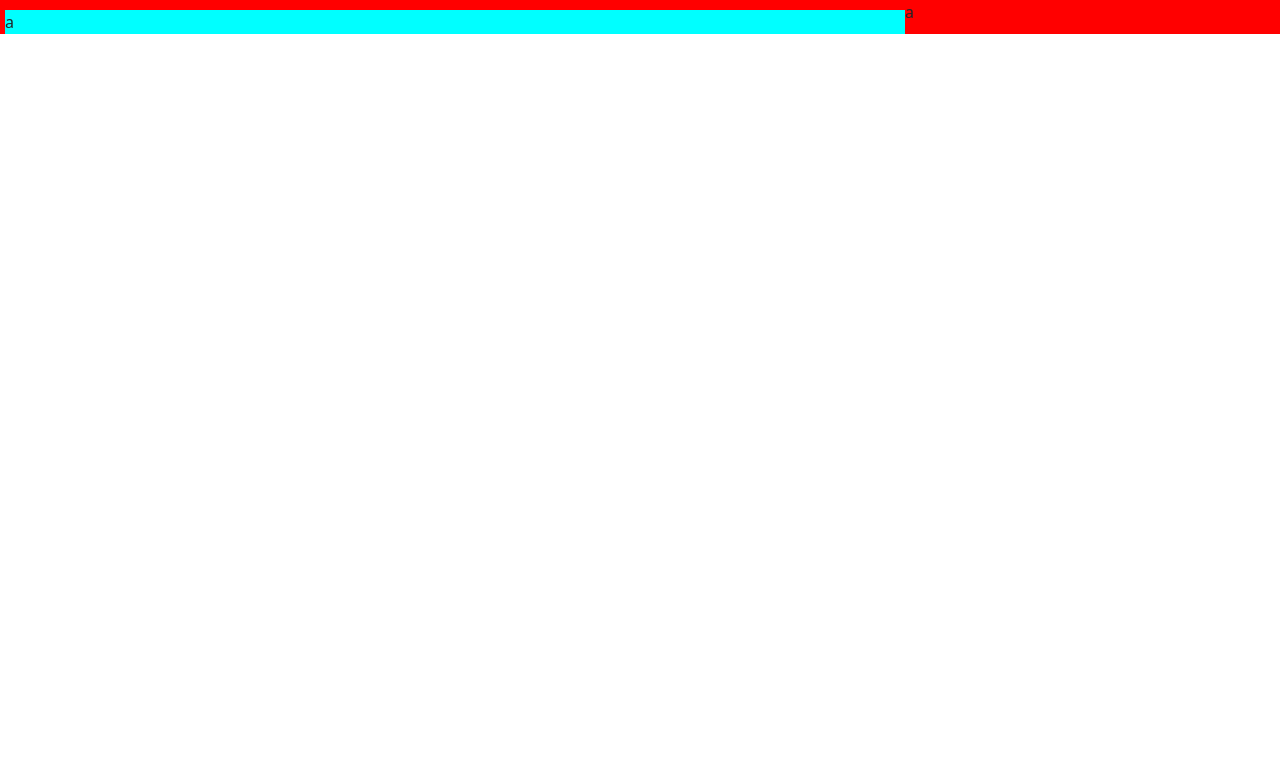
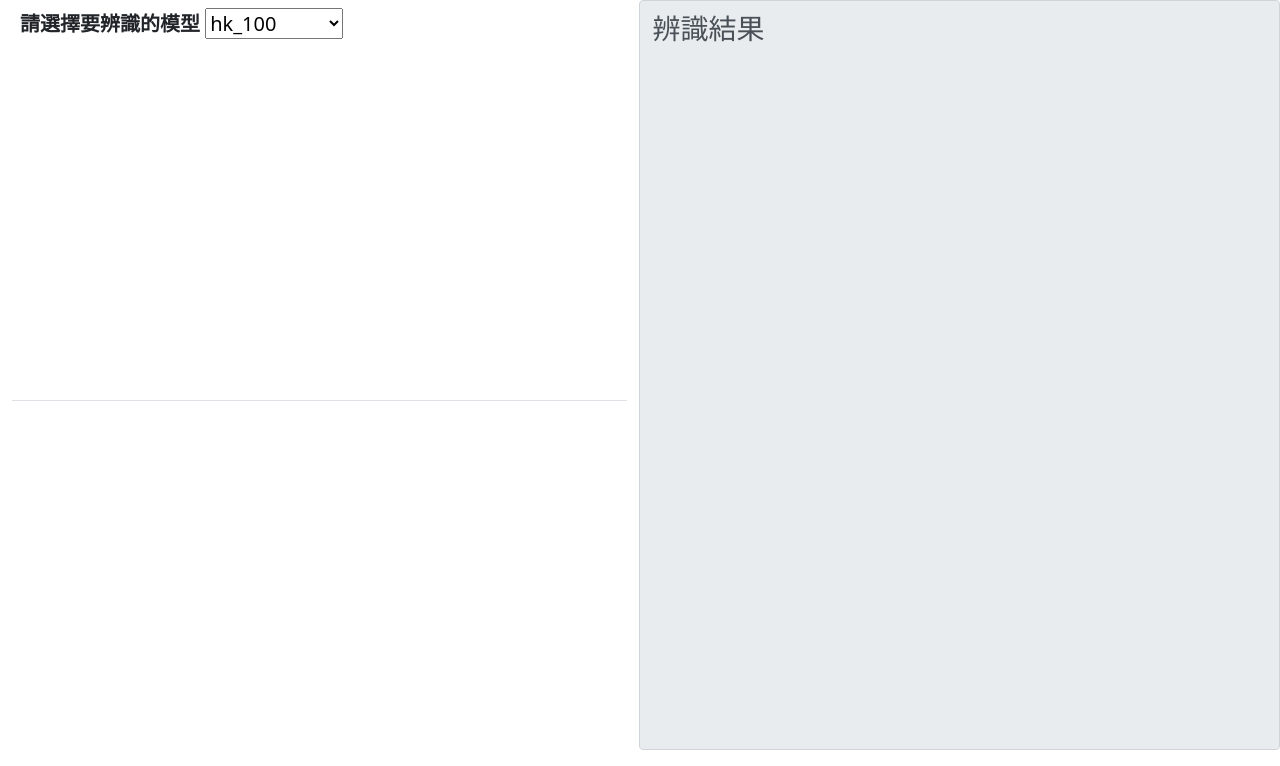
Before and after one commit to JoshuaLee0321/web_project, a Flask app: page / in a window 1280 px wide. Shown: the part 92-858 px from the top of the page. Before the commit the page ends 126 px from the top, so only its background shows below. Run offline with Flask 2, Linux system fonts and the light colour scheme.

Commit message:
add some new line

```diff
--- a/css/voice_css.css
+++ b/css/voice_css.css
@@ -34,6 +34,9 @@ h1{
   animation-iteration-count: infinite;
   animation-timing-function: linear;
 }
+.logo:hover{
+  color: white;
+}
 .test{
   background-color: yellow;
 }
@@ -56,11 +59,16 @@ main{
   display:flex;
   background-color: red;
 }
-main>.left{
-  width:900px;
-  background-color: aqua;
-  margin:10px 0 0 5px;
+.form-control {
+  display: block;
+  width: 100%;
+  padding: 0.375rem 0.75rem;
+  font-size: 1rem;
+  line-height: 1.5;
+  color: #495057;
+  background-color: #fff;
+  background-clip: padding-box;
+  border: 1px solid #ced4da;
+  border-radius: 0.25rem;
+  transition: border-color 0.15s ease-in-out, box-shadow 0.15s ease-in-out;
 }
-main>.right{
-
-}
--- a/templates/index.html
+++ b/templates/index.html
@@ -25,12 +25,57 @@
         <h1>台聲語音-臺灣之聲</h1>
         </div>
       </nav>
+
     <!-- end of NavBarSetting -->
     <!-- the main-function section -->
-      <main>
-        <div class = "left">a</div>
-        <div class = "right">a</div>
-      </main>
+    <div class="d-flex flex-row bd-highlight mb-3">
+      <div class="container-xl bd-highlight ">
+        <div style = "height:400px"class = "p-2 ">
+          <div style=" background-color: #ffffff55; border-radius: 1.5vw; font-size:20px; font-weight:bold;">
+            <b>請選擇要辨識的模型</b>
+            <select id="model_name">
+              <option>hk_100</option>
+              <option>MTK_new</option>
+              <option>MTK2der</option>
+              <option>CDOCWAM1</option>
+              <option>CTmix</option>
+              <option>en_ori</option>
+              <option>en_test1</option>
+              <option>en_test</option>
+              <option>Minnan</option>
+              <option>Minnan1</option>
+              <option>Tai_aux</option>
+              <option>tai_tone</option>
+              <option>dnn_S06</option>
+              <option>CHai0719</option>
+              <option>Mandsi0</option>
+              <option>ChSiEdul</option>
+              <option>id_dm1</option>
+              <option>id_dm2</option>
+              <option>idn</option>
+              <option>idn_lm</option>
+              <option>idn_exlm</option>
+              <option>hk_demo</option>
+              <option>MTK_ch</option>
+              <option>allNames</option>
+              <option>Ch_names</option>
+              <option>EVAL006</option>
+              <option>DcwTai1</option>
+              <option>idn_exlm</option>
+              <option>derder</option>
+              <option>henry</option>
+              <option>machine_</option>
+              <option>machine2</option>
+              <option>mchlm2</option>
+            </select>
+            </div>
+        </div>
+        <div style = "height:350px"class = "p-2 outline border-top"></div>
+      </div>
+<!-- outputSentence 是用來丟出結果的 -->
+      <!-- <div readonly="readonly" style="font-size:28px; height:800px" id="outputSentence" class="form-control">辨識結果</div> -->
+      <textarea readonly = "readonly" style="height:750px;resize:none;font-size: 28px;" class = "form-control" id ="outputSentence" cols="num" rows="num">辨識結果</textarea>
+    </div>
 
 <!-- search for overflow -->
 
```
